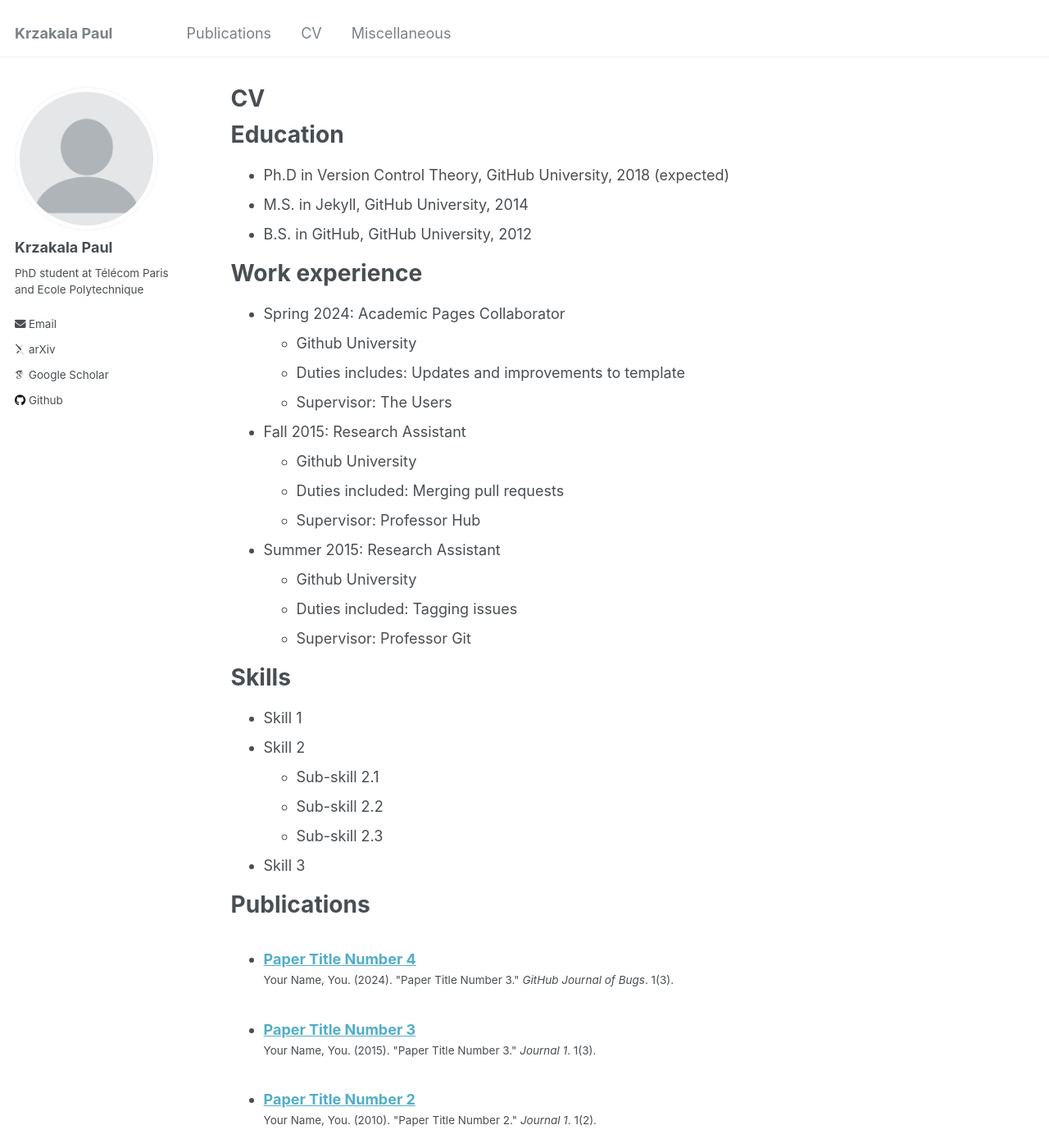
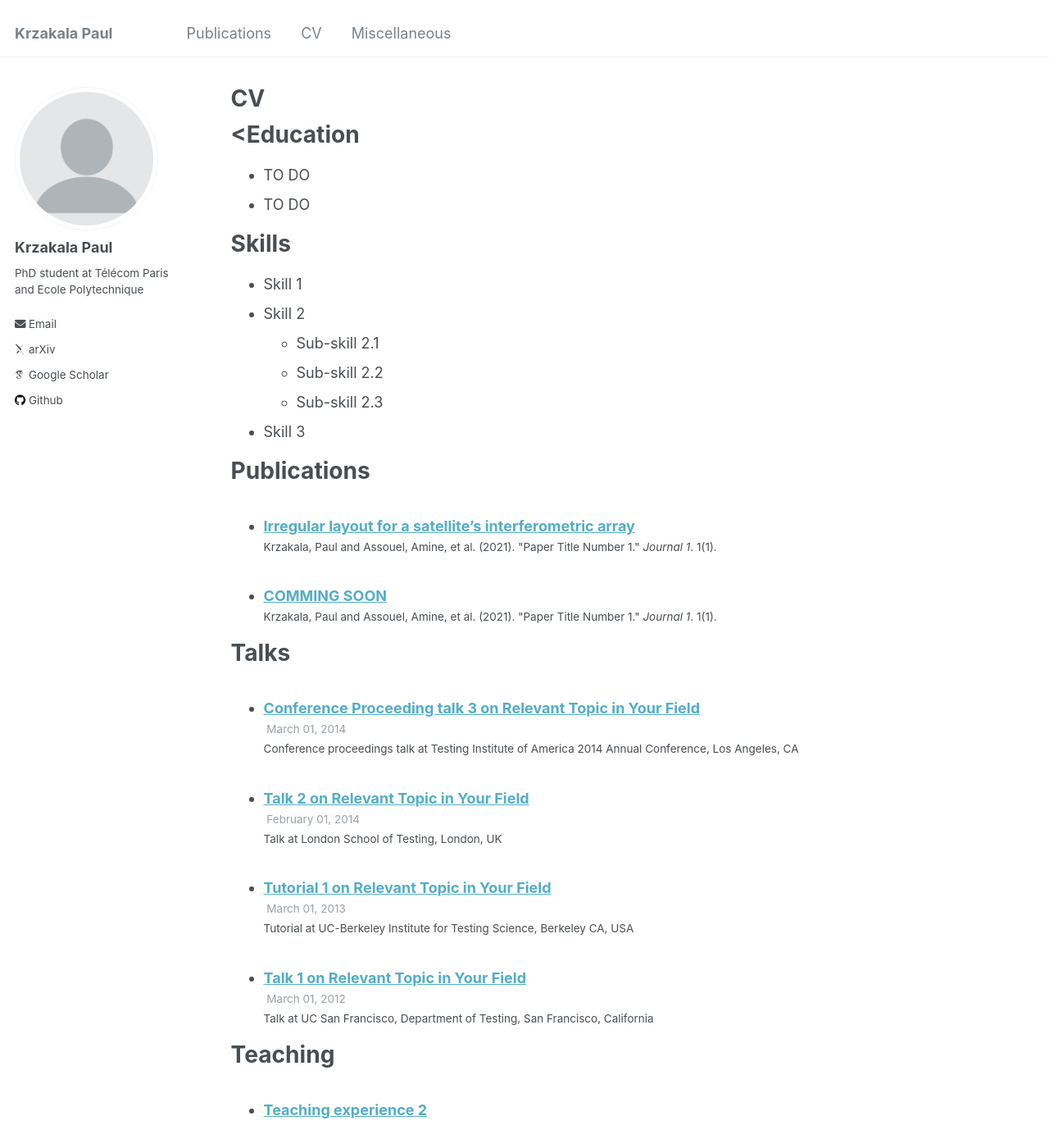
Before and after one commit to KrzakalaPaul/KrzakalaPaul.github.io, a Jekyll site: the page built from _pages/cv.md, in a window 1280 px wide and 1400 px high. Shown: the whole window at 82% size. Built offline with Jekyll 4.4.1, drawn with Linux system fonts in a browser that asks for light colours; some web fonts are replaced; some of the changed text lies outside the part shown.

Commit message:
add some TO DO

```diff
--- a/_pages/cv.md
+++ b/_pages/cv.md
@@ -9,28 +9,10 @@ redirect_from:
 
 {% include base_path %}
 
-Education
+<Education
 ======
-* Ph.D in Version Control Theory, GitHub University, 2018 (expected)
-* M.S. in Jekyll, GitHub University, 2014
-* B.S. in GitHub, GitHub University, 2012
-
-Work experience
-======
-* Spring 2024: Academic Pages Collaborator
-  * Github University
-  * Duties includes: Updates and improvements to template
-  * Supervisor: The Users
-
-* Fall 2015: Research Assistant
-  * Github University
-  * Duties included: Merging pull requests
-  * Supervisor: Professor Hub
-
-* Summer 2015: Research Assistant
-  * Github University
-  * Duties included: Tagging issues
-  * Supervisor: Professor Git
+* TO DO
+* TO DO
 
 Skills
 ======
@@ -58,7 +40,3 @@ Teaching
   <ul>{% for post in site.teaching reversed %}
     {% include archive-single-cv.html %}
   {% endfor %}</ul>
-
-Service and leadership
-======
-* Currently signed in to 43 different slack teams
--- a/_publications/2009-10-01-paper-title-number-1.md
+++ /dev/null
@@ -1,13 +0,0 @@
----
-title: "Paper Title Number 1"
-collection: publications
-permalink: /publication/2009-10-01-paper-title-number-1
-excerpt: 'This paper is about the number 1. The number 2 is left for future work.'
-date: 2009-10-01
-venue: 'Journal 1'
-slidesurl: 'http://academicpages.github.io/files/slides1.pdf'
-paperurl: 'http://academicpages.github.io/files/paper1.pdf'
-citation: 'Your Name, You. (2009). &quot;Paper Title Number 1.&quot; <i>Journal 1</i>. 1(1).'
----
-
-The contents above will be part of a list of publications, if the user clicks the link for the publication than the contents of section will be rendered as a full page, allowing you to provide more information about the paper for the reader. When publications are displayed as a single page, the contents of the above "citation" field will automatically be included below this section in a smaller font.
--- a/_publications/2010-10-01-paper-title-number-2.md
+++ /dev/null
@@ -1,13 +0,0 @@
----
-title: "Paper Title Number 2"
-collection: publications
-permalink: /publication/2010-10-01-paper-title-number-2
-excerpt: 'This paper is about the number 2. The number 3 is left for future work.'
-date: 2010-10-01
-venue: 'Journal 1'
-slidesurl: 'http://academicpages.github.io/files/slides2.pdf'
-paperurl: 'http://academicpages.github.io/files/paper2.pdf'
-citation: 'Your Name, You. (2010). &quot;Paper Title Number 2.&quot; <i>Journal 1</i>. 1(2).'
----
-
-The contents above will be part of a list of publications, if the user clicks the link for the publication than the contents of section will be rendered as a full page, allowing you to provide more information about the paper for the reader. When publications are displayed as a single page, the contents of the above "citation" field will automatically be included below this section in a smaller font.
--- a/_publications/2015-10-01-paper-title-number-3.md
+++ /dev/null
@@ -1,13 +0,0 @@
----
-title: "Paper Title Number 3"
-collection: publications
-permalink: /publication/2015-10-01-paper-title-number-3
-excerpt: 'This paper is about the number 3. The number 4 is left for future work.'
-date: 2015-10-01
-venue: 'Journal 1'
-slidesurl: 'http://academicpages.github.io/files/slides3.pdf'
-paperurl: 'http://academicpages.github.io/files/paper3.pdf'
-citation: 'Your Name, You. (2015). &quot;Paper Title Number 3.&quot; <i>Journal 1</i>. 1(3).'
----
-
-The contents above will be part of a list of publications, if the user clicks the link for the publication than the contents of section will be rendered as a full page, allowing you to provide more information about the paper for the reader. When publications are displayed as a single page, the contents of the above "citation" field will automatically be included below this section in a smaller font.
--- a/_publications/2024-02-17-paper-title-number-4.md
+++ b/_publications/2021-07-02-paper-title-number-2.md
@@ -1,12 +1,13 @@
 ---
-title: "Paper Title Number 4"
+title: "COMMING SOON"
 collection: publications
-permalink: /publication/2024-02-17-paper-title-number-4
-excerpt: 'This paper is about fixing template issue #693.'
-date: 2024-02-17
-venue: 'GitHub Journal of Bugs'
-paperurl: 'http://academicpages.github.io/files/paper3.pdf'
-citation: 'Your Name, You. (2024). &quot;Paper Title Number 3.&quot; <i>GitHub Journal of Bugs</i>. 1(3).'
+permalink: /publication/JSTAR
+excerpt: 'COMMING SOON.'
+date: 2021-07-02
+venue: 'IEEE Journal of Selected Topics in Applied Earth Observations and Remote Sensing'
+slidesurl:
+paperurl: 'https://ieeexplore.ieee.org/abstract/document/9528016'
+citation: 'Krzakala, Paul and Assouel, Amine, et al. (2021). &quot;Paper Title Number 1.&quot; <i>Journal 1</i>. 1(1).'
 ---
 
 The contents above will be part of a list of publications, if the user clicks the link for the publication than the contents of section will be rendered as a full page, allowing you to provide more information about the paper for the reader. When publications are displayed as a single page, the contents of the above "citation" field will automatically be included below this section in a smaller font.
--- /dev/null
+++ b/_publications/2024-07-02-paper-title-number-1.md
@@ -0,0 +1,13 @@
+---
+title: "Irregular layout for a satellite’s interferometric array"
+collection: publications
+permalink: /publication/JSTAR
+excerpt: 'We propose a solver to optimize the antenna placement on satellite-mounted interferometric synthetic-aperture instruments.'
+date: 2021-07-02
+venue: 'IEEE Journal of Selected Topics in Applied Earth Observations and Remote Sensing'
+slidesurl:
+paperurl: 'https://ieeexplore.ieee.org/abstract/document/9528016'
+citation: 'Krzakala, Paul and Assouel, Amine, et al. (2021). &quot;Paper Title Number 1.&quot; <i>Journal 1</i>. 1(1).'
+---
+
+The contents above will be part of a list of publications, if the user clicks the link for the publication than the contents of section will be rendered as a full page, allowing you to provide more information about the paper for the reader. When publications are displayed as a single page, the contents of the above "citation" field will automatically be included below this section in a smaller font.
```
